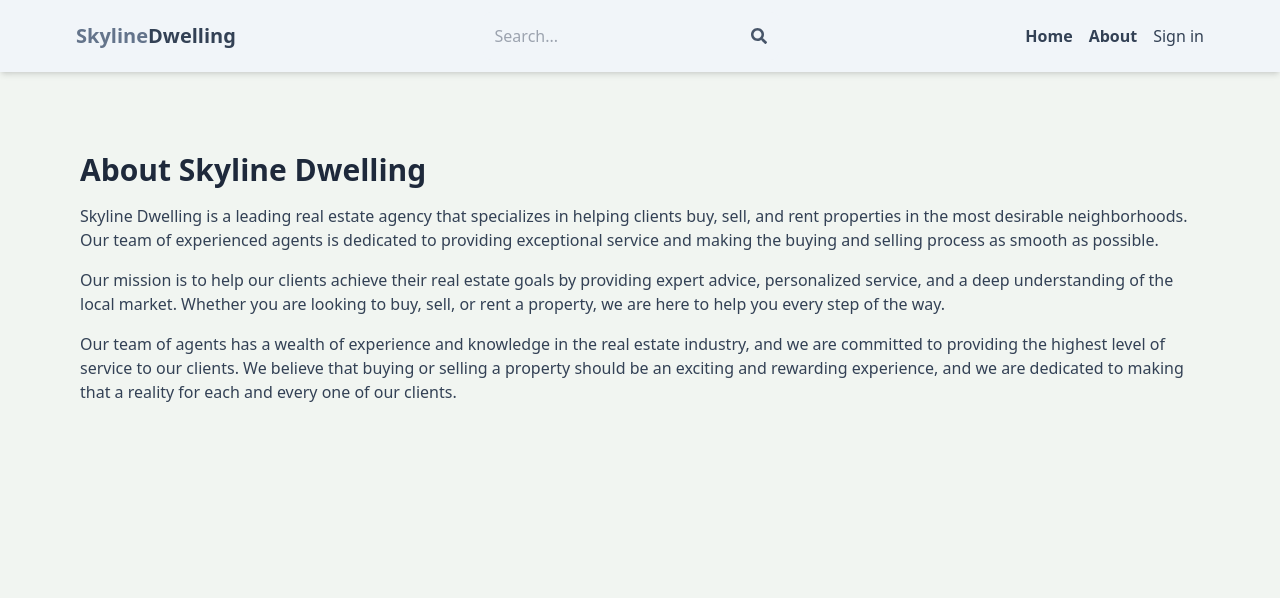
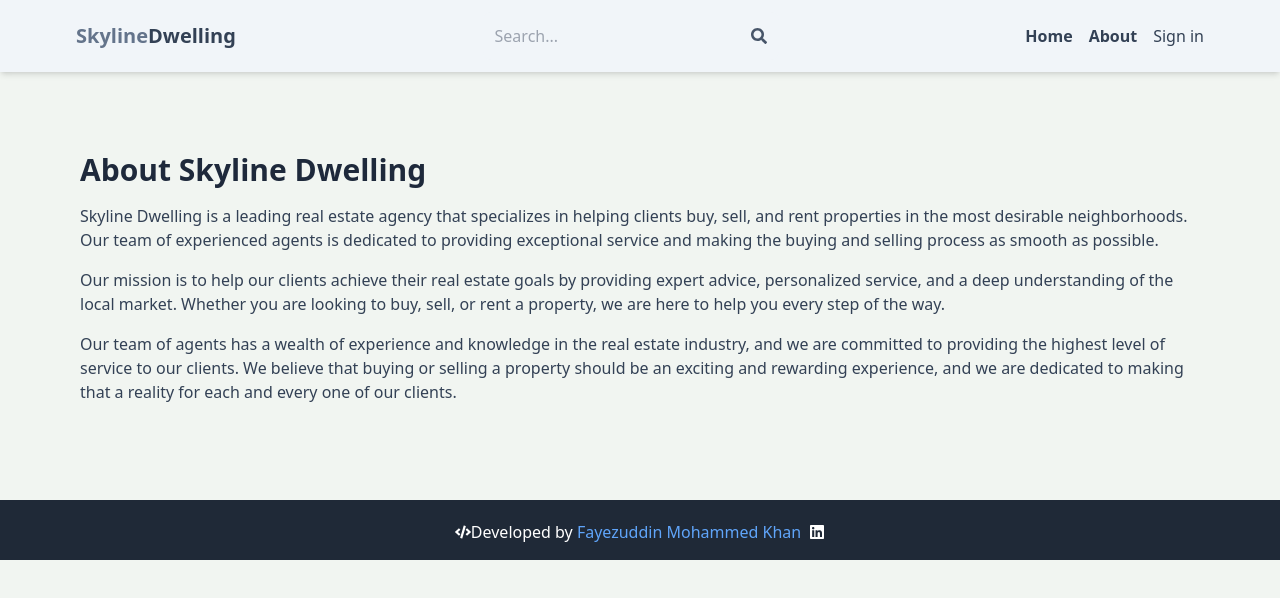
Before and after one commit to Fayezkhan1/mern--real-estate-project, a React (Vite) app in the folder client/: page /about in a window 1280 px wide. Shown: the top 598 px of the page. Built offline with nearby package versions, Linux system fonts and the light colour scheme; no server answers.

Commit message:
add footer

```diff
--- a/client/src/App.jsx
+++ b/client/src/App.jsx
@@ -6,6 +6,7 @@ import About from "./pages/About"
 import Search from "./pages/Search"
 import Profile from "./pages/Profile"
 import Header from './components/Header'
+import Footer from './components/Footer'
 import PrivateRoute from "./components/PrivateRoute"
 import CreateListing from "./pages/CreateListing";
 import UpdateListing from './pages/UpdateListing';
@@ -30,5 +31,6 @@ export default function App() {
           />
       <Route path="/about" element={<About/>}/>
     </Routes>
+    <Footer/>
   </BrowserRouter>
 }
--- /dev/null
+++ b/client/src/components/Footer.jsx
@@ -0,0 +1,17 @@
+import React from 'react'
+import { FaLinkedin, FaCode } from 'react-icons/fa';
+export default function Footer() {
+  return (
+    <footer className='bg-gray-800 text-white p-4 '>
+        <div className='flex flex-row justify-center'>
+            <FaCode className='mt-2'/>
+
+            <div className='mr-2 mt-1'>
+                Developed by <a href="https://www.linkedin.com/in/fayezuddin-mohammed-khan-9291701bb/" target='_blank' rel='noopener noreferrer' className="text-blue-400 hover:text-blue-300">Fayezuddin Mohammed Khan</a>
+
+            </div>
+            <FaLinkedin className="mt-2" />
+        </div>
+    </footer>
+  )
+}
```
